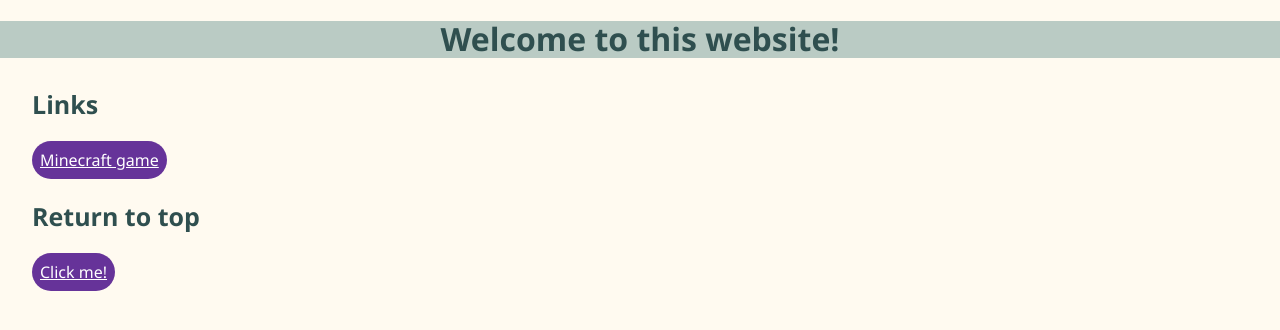
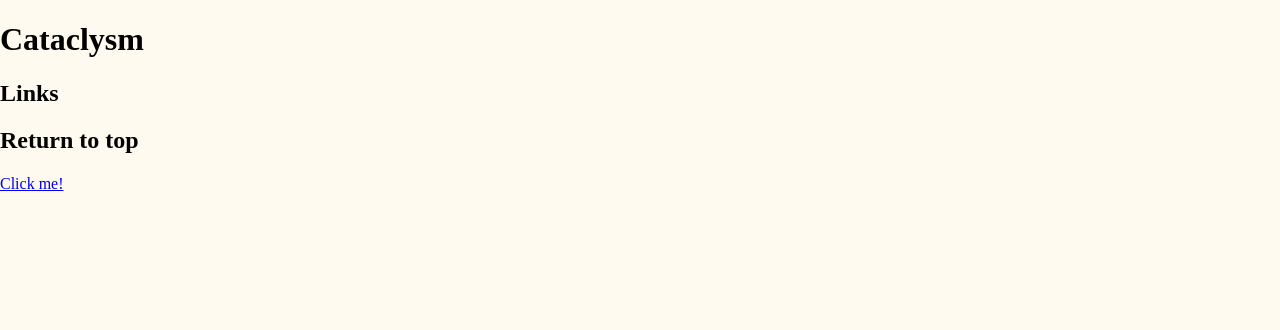
Before and after one commit to mlmanale/cataclysm, a plain HTML site: page index.html in a window 1280 px wide. Drawn offline with Linux system fonts and the light colour scheme.

Commit message:
deleting stuff

```diff
--- a/css/main.css
+++ b/css/main.css
@@ -6,48 +6,3 @@ html {
 body {
     background-color: floralwhite;
 }
-h1{
-    text-align: center;
-    font-family: 'Segoe UI', Tahoma, Geneva, Verdana, sans-serif;
-    color:darkslategray;
-    background-color: rgb(186, 203, 196);
-}
-
-p{
-    margin: 10pt;
-    font-family: 'Segoe UI', Tahoma, Geneva, Verdana, sans-serif;
-    text-align: center;
-    color:rebeccapurple;
-
-}
-
-h2 {
-    font-size: 25px;
-    text-align: left;
-    font-family: 'Segoe UI', Tahoma, Geneva, Verdana, sans-serif;
-    color: darkslategray;
-    margin: 2.5%;
-}
-
-h3 {
-    text-align: center;
-    margin: 0 auto;
-    font-family: 'Segoe UI', Tahoma, Geneva, Verdana, sans-serif;
-    color: darkslategray;
-}
-
-ul {
-    font-family: 'Segoe UI', Tahoma, Geneva, Verdana, sans-serif;
-    color:rebeccapurple;
-
-}
-
-a {
-    background-color:rebeccapurple;
-    padding: .5em;
-    font-family: 'Segoe UI', Tahoma, Geneva, Verdana, sans-serif;
-    color:white;
-    border-radius: 25px;
-    margin-left: 2.5%;
-
-}
--- a/index.html
+++ b/index.html
@@ -4,7 +4,7 @@
 <head>
   <meta charset="utf-8">
   <title>Cataclysm</title>
-  <meta name="description" content="This site will serve as the hub for many sub responsive layouts">
+  <meta name="description" content="Cataclysm, an original story by cymbers">
   <meta name="viewport" content="width=device-width, initial-scale=1">
 
   <meta property="og:title" content="">
@@ -23,10 +23,9 @@
 </head>
 
 <body>
-  <h1 id="top-of-page">Welcome to this website!</h1>
+  <h1 id="top-of-page">Cataclysm</h1>
 
     <h2>Links</h2>
-    <a href="https://minecraft.net/en-us" target="_blank"> Minecraft game</a>
     <h2>Return to top</h2>
     <a href="#top-of-page">Click me!</a>
 
```
